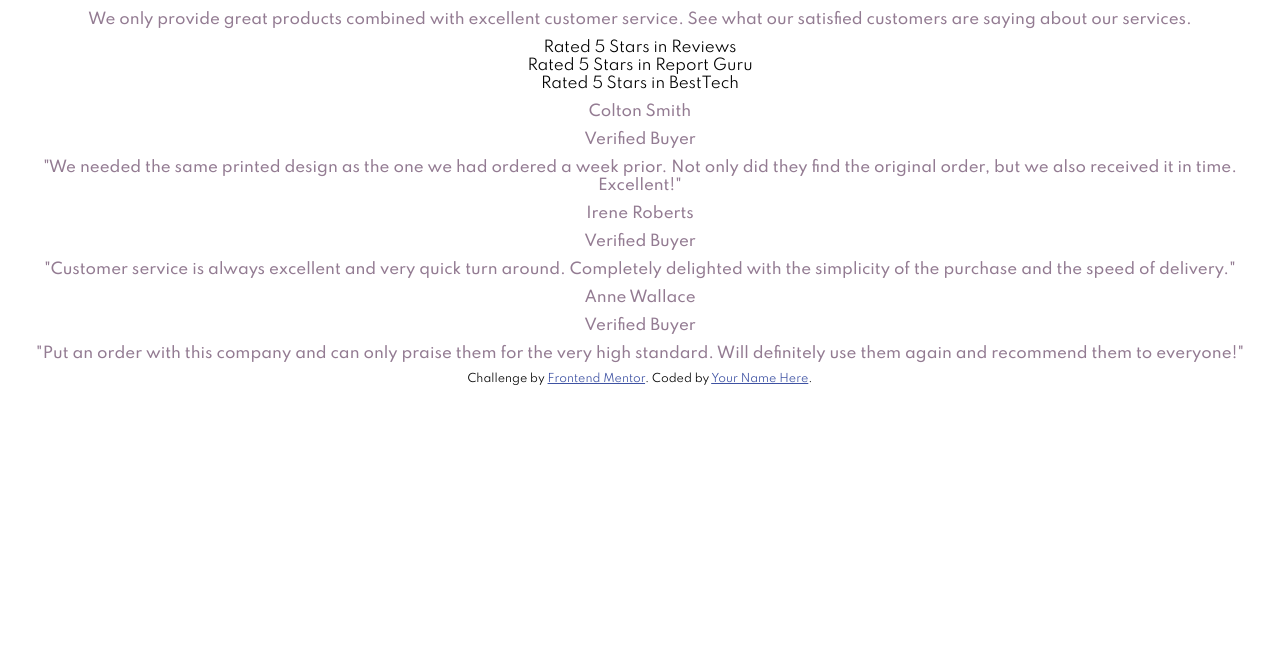
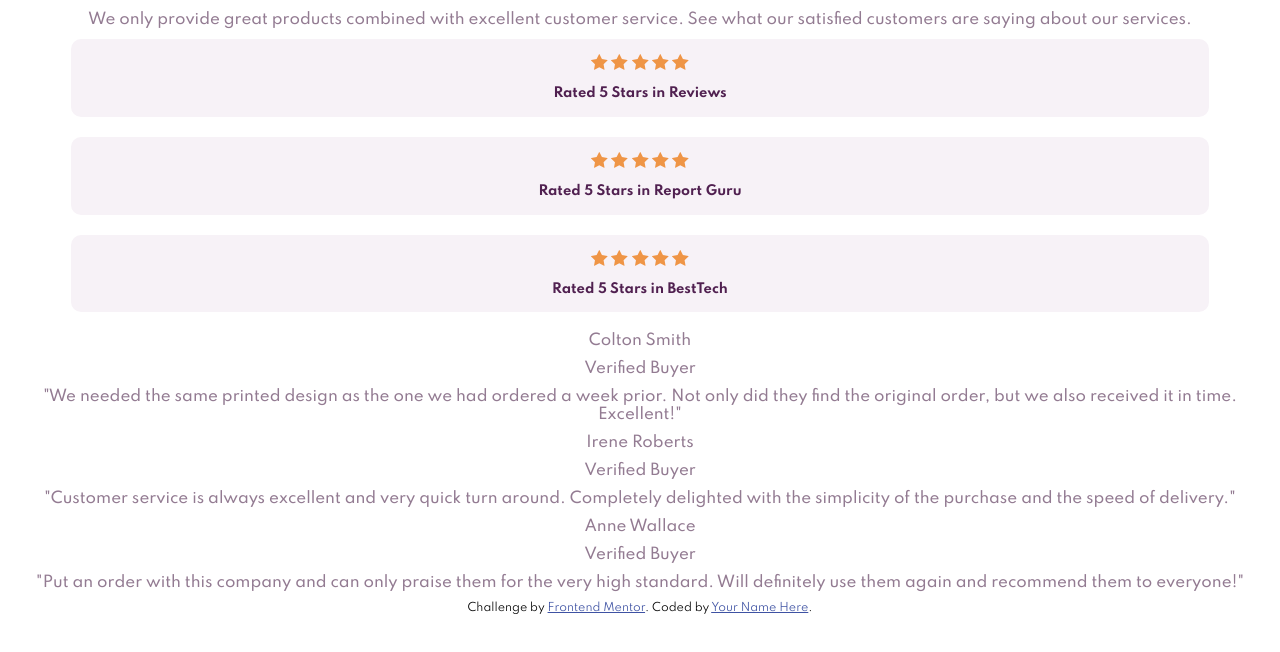
Before and after one commit to koreynichols/social-proof-section, a plain HTML site: page index.html in a window 1280 px wide. Shown: the part 114-766 px from the top of the page. Drawn offline with Linux system fonts and the light colour scheme.

Commit message:
got ratings styled

```diff
--- a/index.html
+++ b/index.html
@@ -23,13 +23,38 @@
     <p>We only provide great products combined with excellent customer service.
     See what our satisfied customers are saying about our services.</p>
 
-    <div>Rated 5 Stars in Reviews</div>
-    <div>Rated 5 Stars in Report Guru</div>
-    <div>Rated 5 Stars in BestTech</div>
+    <div class="rating">
+      <img src="images/icon-star.svg" alt="">
+      <img src="images/icon-star.svg" alt="">
+      <img src="images/icon-star.svg" alt="">
+      <img src="images/icon-star.svg" alt="">
+      <img src="images/icon-star.svg" alt="">
+      <p>Rated 5 Stars in Reviews</p>
+    </div>
 
-    <div>
-      <p>Colton Smith</p>
-      <p>Verified Buyer</p>
+    <div class="rating">
+      <img src="images/icon-star.svg" alt="">
+      <img src="images/icon-star.svg" alt="">
+      <img src="images/icon-star.svg" alt="">
+      <img src="images/icon-star.svg" alt="">
+      <img src="images/icon-star.svg" alt="">
+      <p>Rated 5 Stars in Report Guru</p>
+    </div>
+
+    <div class="rating">
+      <img src="images/icon-star.svg" alt="">
+      <img src="images/icon-star.svg" alt="">
+      <img src="images/icon-star.svg" alt="">
+      <img src="images/icon-star.svg" alt="">
+      <img src="images/icon-star.svg" alt="">
+      <p>Rated 5 Stars in BestTech</p>
+    </div>
+
+    <div class="review">
+      <div class="review-profile">
+        <p>Colton Smith</p>
+        <p>Verified Buyer</p>
+      </div>
       <p>"We needed the same printed design as the one we had ordered a week prior.
       Not only did they find the original order, but we also received it in time.
       Excellent!"</p>
--- a/style.css
+++ b/style.css
@@ -25,3 +25,19 @@ p {
     font-weight: 500;
     margin: 10px;
 }
+
+.rating {
+    font-size: 13px;
+    padding-top: 15px;
+    padding-bottom: 5px;
+    line-height: 1.3em;
+    width: 90%;
+    margin: 0 auto 20px;
+    border-radius: 10px;
+    background-color: hsl(300, 24%, 96%);
+}
+
+.rating p {
+    color: hsl(300, 43%, 22%);
+    font-weight: 700;
+}
```
